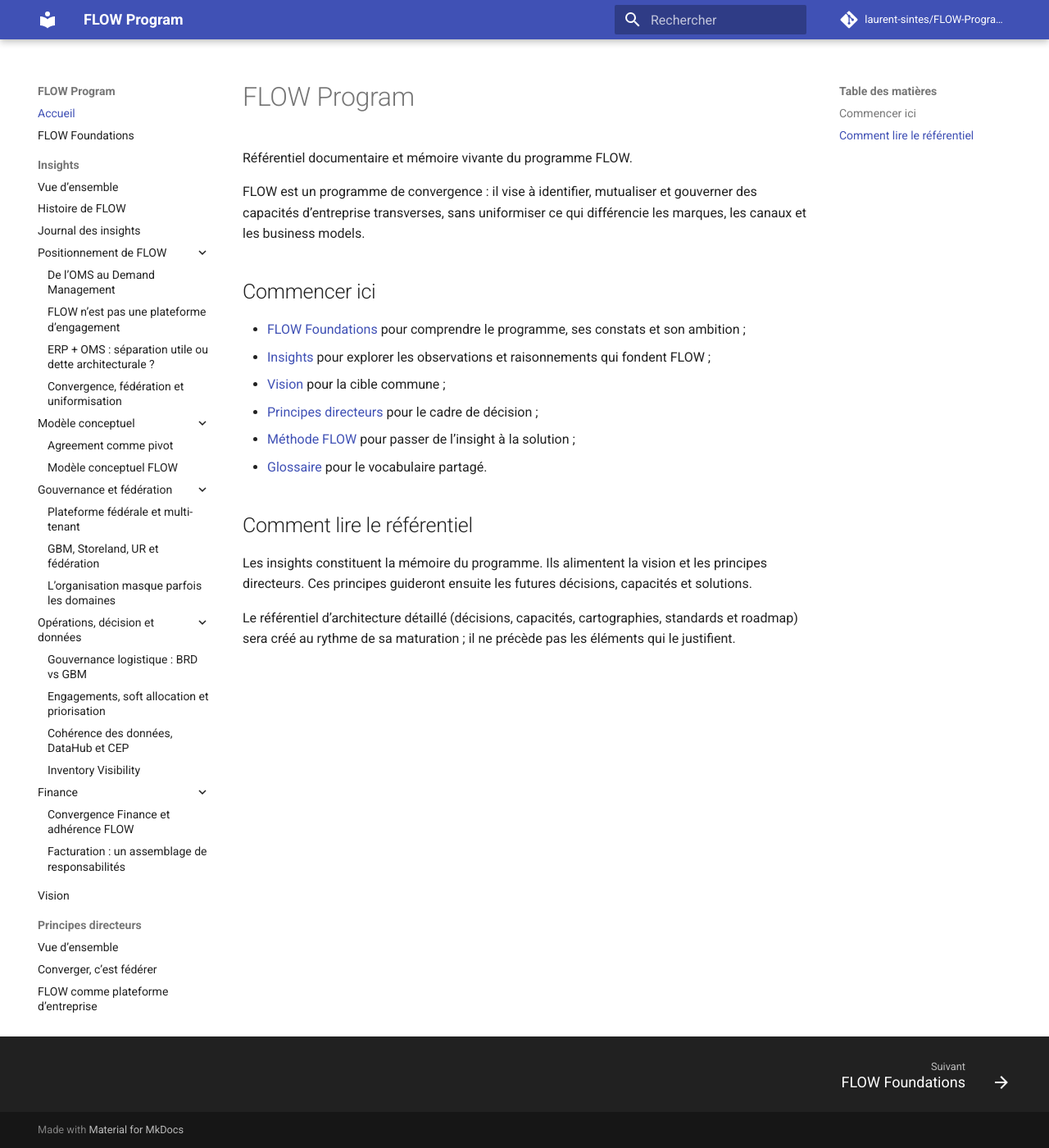
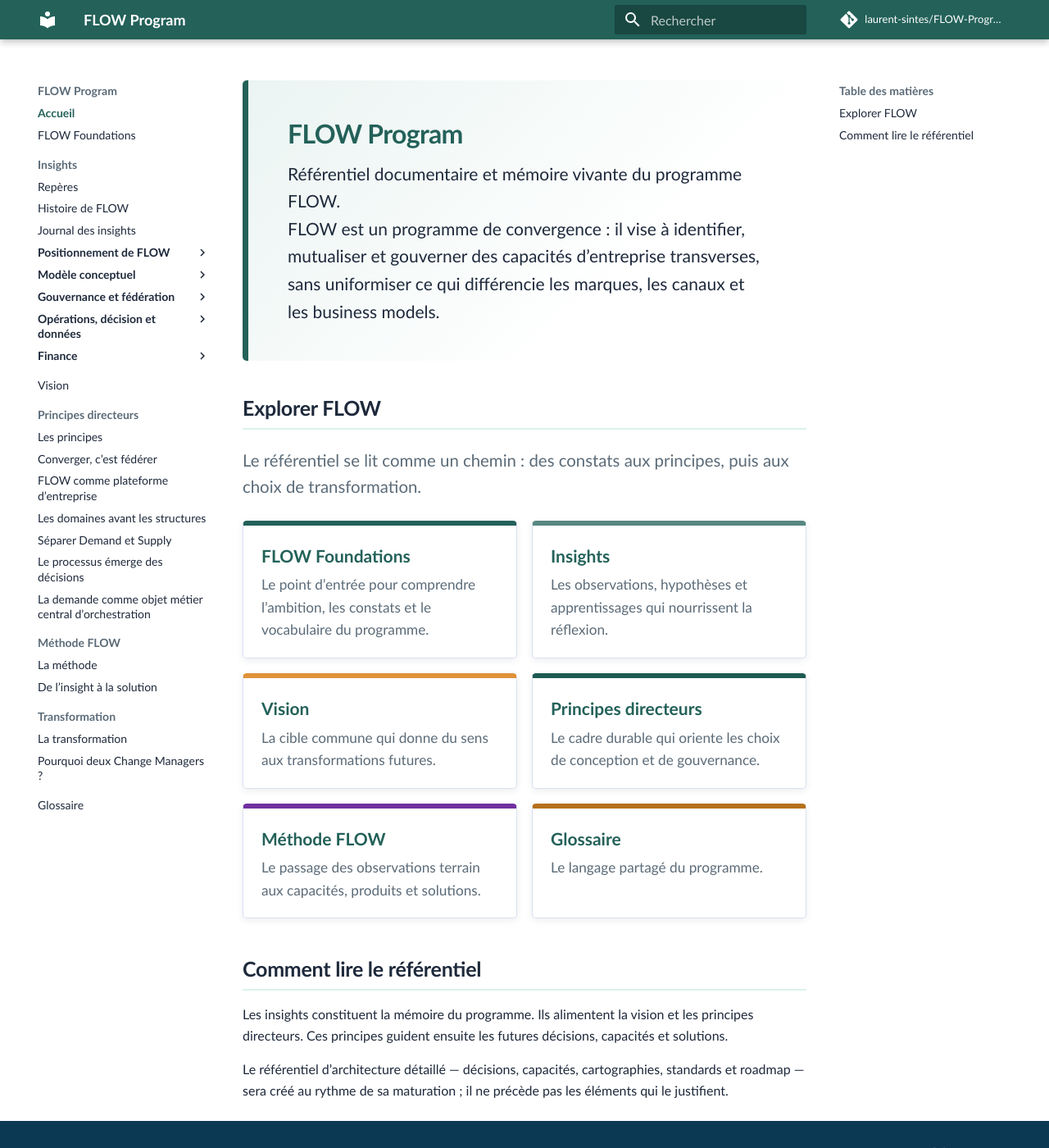
Before and after one commit to laurent-sintes/FLOW-Program, an MkDocs documentation site: the page built from docs/index.md, in a window 1280 px wide and 1400 px high. Shown: the whole window at 82% size. Built offline with MkDocs 1.6.1 and Material for MkDocs 9.7.7, drawn with Linux system fonts in a browser that asks for light colours; comment, search, counter and statistics services are not loaded.

Commit message:
Moderniser l’interface du référentiel FLOW
Applique la navigation simplifiée, la palette coproj et une page d’accueil repensée.

```diff
--- a/docs/index.md
+++ b/docs/index.md
@@ -1,20 +1,42 @@
-# FLOW Program
+<div class="flow-hero">
+  <h1>FLOW Program</h1>
+  <p>Référentiel documentaire et mémoire vivante du programme FLOW.</p>
+  <p>FLOW est un programme de convergence : il vise à identifier, mutualiser et gouverner des capacités d’entreprise transverses, sans uniformiser ce qui différencie les marques, les canaux et les business models.</p>
+</div>
 
-Référentiel documentaire et mémoire vivante du programme FLOW.
+## Explorer FLOW
 
-FLOW est un programme de convergence : il vise à identifier, mutualiser et gouverner des capacités d’entreprise transverses, sans uniformiser ce qui différencie les marques, les canaux et les business models.
+<p class="flow-section-intro">Le référentiel se lit comme un chemin : des constats aux principes, puis aux choix de transformation.</p>
 
-## Commencer ici
-
-- [FLOW Foundations](flow-foundations.md) pour comprendre le programme, ses constats et son ambition ;
-- [Insights](insights/index.md) pour explorer les observations et raisonnements qui fondent FLOW ;
-- [Vision](architecture-entreprise/vision/index.md) pour la cible commune ;
-- [Principes directeurs](architecture-entreprise/principes-directeurs/index.md) pour le cadre de décision ;
-- [Méthode FLOW](methode/index.md) pour passer de l’insight à la solution ;
-- [Glossaire](glossaire.md) pour le vocabulaire partagé.
+<div class="flow-home-grid">
+  <a class="flow-card" href="flow-foundations/">
+    <strong>FLOW Foundations</strong>
+    <span>Le point d’entrée pour comprendre l’ambition, les constats et le vocabulaire du programme.</span>
+  </a>
+  <a class="flow-card flow-card--insights" href="insights/">
+    <strong>Insights</strong>
+    <span>Les observations, hypothèses et apprentissages qui nourrissent la réflexion.</span>
+  </a>
+  <a class="flow-card flow-card--vision" href="architecture-entreprise/vision/">
+    <strong>Vision</strong>
+    <span>La cible commune qui donne du sens aux transformations futures.</span>
+  </a>
+  <a class="flow-card flow-card--principles" href="architecture-entreprise/principes-directeurs/">
+    <strong>Principes directeurs</strong>
+    <span>Le cadre durable qui oriente les choix de conception et de gouvernance.</span>
+  </a>
+  <a class="flow-card flow-card--method" href="methode/">
+    <strong>Méthode FLOW</strong>
+    <span>Le passage des observations terrain aux capacités, produits et solutions.</span>
+  </a>
+  <a class="flow-card flow-card--glossary" href="glossaire/">
+    <strong>Glossaire</strong>
+    <span>Le langage partagé du programme.</span>
+  </a>
+</div>
 
 ## Comment lire le référentiel
 
-Les insights constituent la mémoire du programme. Ils alimentent la vision et les principes directeurs. Ces principes guideront ensuite les futures décisions, capacités et solutions.
+Les insights constituent la mémoire du programme. Ils alimentent la vision et les principes directeurs. Ces principes guident ensuite les futures décisions, capacités et solutions.
 
-Le référentiel d’architecture détaillé (décisions, capacités, cartographies, standards et roadmap) sera créé au rythme de sa maturation ; il ne précède pas les éléments qui le justifient.
+Le référentiel d’architecture détaillé — décisions, capacités, cartographies, standards et roadmap — sera créé au rythme de sa maturation ; il ne précède pas les éléments qui le justifient.
--- /dev/null
+++ b/docs/stylesheets/flow.css
@@ -0,0 +1,175 @@
+:root {
+  --md-primary-fg-color: #236159;
+  --md-primary-fg-color--light: #588781;
+  --md-primary-fg-color--dark: #0b3954;
+  --md-accent-fg-color: #e09238;
+  --md-accent-fg-color--transparent: rgba(224, 146, 56, 0.12);
+  --md-default-fg-color: #1e293b;
+  --md-default-fg-color--light: #5b6b78;
+  --md-default-bg-color: #ffffff;
+  --md-text-font: "Aptos", "Calibri", "Segoe UI", sans-serif;
+  --md-code-font: "Cascadia Code", Consolas, monospace;
+}
+
+.md-header,
+.md-tabs {
+  background-color: #236159;
+}
+
+.md-header__button.md-logo img,
+.md-header__button.md-logo svg {
+  fill: currentColor;
+}
+
+.md-nav__link--active {
+  color: #236159;
+  font-weight: 700;
+}
+
+.md-nav__item--nested > .md-nav__link {
+  color: #1e293b;
+  font-weight: 650;
+}
+
+.md-typeset a {
+  color: #236159;
+}
+
+.md-typeset a:hover {
+  color: #e09238;
+}
+
+.md-typeset h1 {
+  color: #236159;
+  font-weight: 700;
+  letter-spacing: -0.02em;
+}
+
+.md-typeset h2 {
+  color: #1e293b;
+  font-weight: 650;
+  border-bottom: 2px solid #d9f2ea;
+  padding-bottom: 0.35rem;
+}
+
+.md-typeset h3 {
+  color: #236159;
+  font-weight: 650;
+}
+
+.md-typeset blockquote {
+  border-left-color: #e09238;
+  background: #fff3e0;
+  border-radius: 0 0.25rem 0.25rem 0;
+  color: #1e293b;
+  padding: 0.65rem 1rem;
+}
+
+.md-typeset code {
+  background-color: #eaf4f2;
+  color: #1e5a51;
+}
+
+.flow-hero {
+  background: linear-gradient(135deg, #eaf4f2 0%, #ffffff 68%);
+  border-left: 0.35rem solid #236159;
+  border-radius: 0.25rem;
+  margin: 0 0 2rem;
+  padding: 2.2rem 2.4rem;
+}
+
+.flow-hero h1 {
+  margin: 0 0 0.55rem;
+}
+
+.flow-hero p {
+  font-size: 1.05rem;
+  margin: 0;
+  max-width: 48rem;
+}
+
+.flow-section-intro {
+  color: #5b6b78;
+  font-size: 1.02rem;
+  margin-bottom: 1.25rem;
+}
+
+.flow-home-grid {
+  display: grid;
+  gap: 0.9rem;
+  grid-template-columns: repeat(2, minmax(0, 1fr));
+  margin: 1.1rem 0 2.2rem;
+}
+
+.flow-card {
+  background: #ffffff;
+  border: 1px solid #dae0f2;
+  border-top: 0.3rem solid #236159;
+  border-radius: 0.25rem;
+  box-shadow: 0 0.12rem 0.45rem rgba(30, 41, 59, 0.08);
+  color: #1e293b !important;
+  display: block;
+  padding: 1rem 1.1rem;
+  text-decoration: none !important;
+  transition: transform 0.15s ease, box-shadow 0.15s ease;
+}
+
+.flow-card:hover {
+  box-shadow: 0 0.35rem 0.9rem rgba(30, 41, 59, 0.14);
+  color: #1e293b !important;
+  transform: translateY(-2px);
+}
+
+.flow-card strong {
+  color: #236159;
+  display: block;
+  font-size: 1.05rem;
+  margin-bottom: 0.25rem;
+}
+
+.flow-card span {
+  color: #5b6b78;
+  font-size: 0.86rem;
+}
+
+.flow-card--insights {
+  border-top-color: #588781;
+}
+
+.flow-card--vision {
+  border-top-color: #e09238;
+}
+
+.flow-card--principles {
+  border-top-color: #1e5a51;
+}
+
+.flow-card--method {
+  border-top-color: #7030a0;
+}
+
+.flow-card--glossary {
+  border-top-color: #b5701b;
+}
+
+.md-footer {
+  background-color: #0b3954;
+}
+
+@media screen and (max-width: 76.2344em) {
+  .flow-hero {
+    padding: 1.5rem;
+  }
+}
+
+@media screen and (max-width: 44.9844em) {
+  .flow-home-grid {
+    grid-template-columns: 1fr;
+  }
+
+  .flow-hero {
+    margin-left: -0.4rem;
+    margin-right: -0.4rem;
+    padding: 1.35rem;
+  }
+}
--- a/mkdocs.yml
+++ b/mkdocs.yml
@@ -8,19 +8,23 @@
   language: fr
   features:
     - navigation.sections
-    - navigation.expand
     - navigation.footer
+    - navigation.top
+    - toc.follow
     - search.suggest
     - search.highlight
 
 plugins:
   - search
 
+extra_css:
+  - stylesheets/flow.css
+
 nav:
   - Accueil: index.md
   - FLOW Foundations: flow-foundations.md
   - Insights:
-      - Vue d’ensemble: insights/index.md
+      - Repères: insights/index.md
       - Histoire de FLOW: insights/histoire-de-flow.md
       - Journal des insights: insights/journal-des-insights.md
       - Positionnement de FLOW:
@@ -45,7 +49,7 @@
           - "Facturation : un assemblage de responsabilités": insights/facturation-capacite-documentaire-transverse.md
   - Vision: architecture-entreprise/vision/index.md
   - Principes directeurs:
-      - Vue d’ensemble: architecture-entreprise/principes-directeurs/index.md
+      - Les principes: architecture-entreprise/principes-directeurs/index.md
       - Converger, c’est fédérer: architecture-entreprise/principes-directeurs/1-converger-c-est-federer.md
       - FLOW comme plateforme d’entreprise: architecture-entreprise/principes-directeurs/2-flow-comme-plateforme-d-entreprise.md
       - Les domaines avant les structures: architecture-entreprise/principes-directeurs/3-domaines-avant-les-structures.md
@@ -53,9 +57,9 @@
       - Le processus émerge des décisions: architecture-entreprise/principes-directeurs/5-le-processus-emerge-des-decisions.md
       - La demande comme objet métier central d’orchestration: architecture-entreprise/principes-directeurs/6-demande-objet-metier-central-orchestration.md
   - Méthode FLOW:
-      - Vue d’ensemble: methode/index.md
+      - La méthode: methode/index.md
       - De l’insight à la solution: methode/conception-flow.md
   - Transformation:
-      - Vue d’ensemble: transformation/index.md
+      - La transformation: transformation/index.md
       - Pourquoi deux Change Managers ?: transformation/pourquoi-deux-change-managers.md
   - Glossaire: glossaire.md
```
